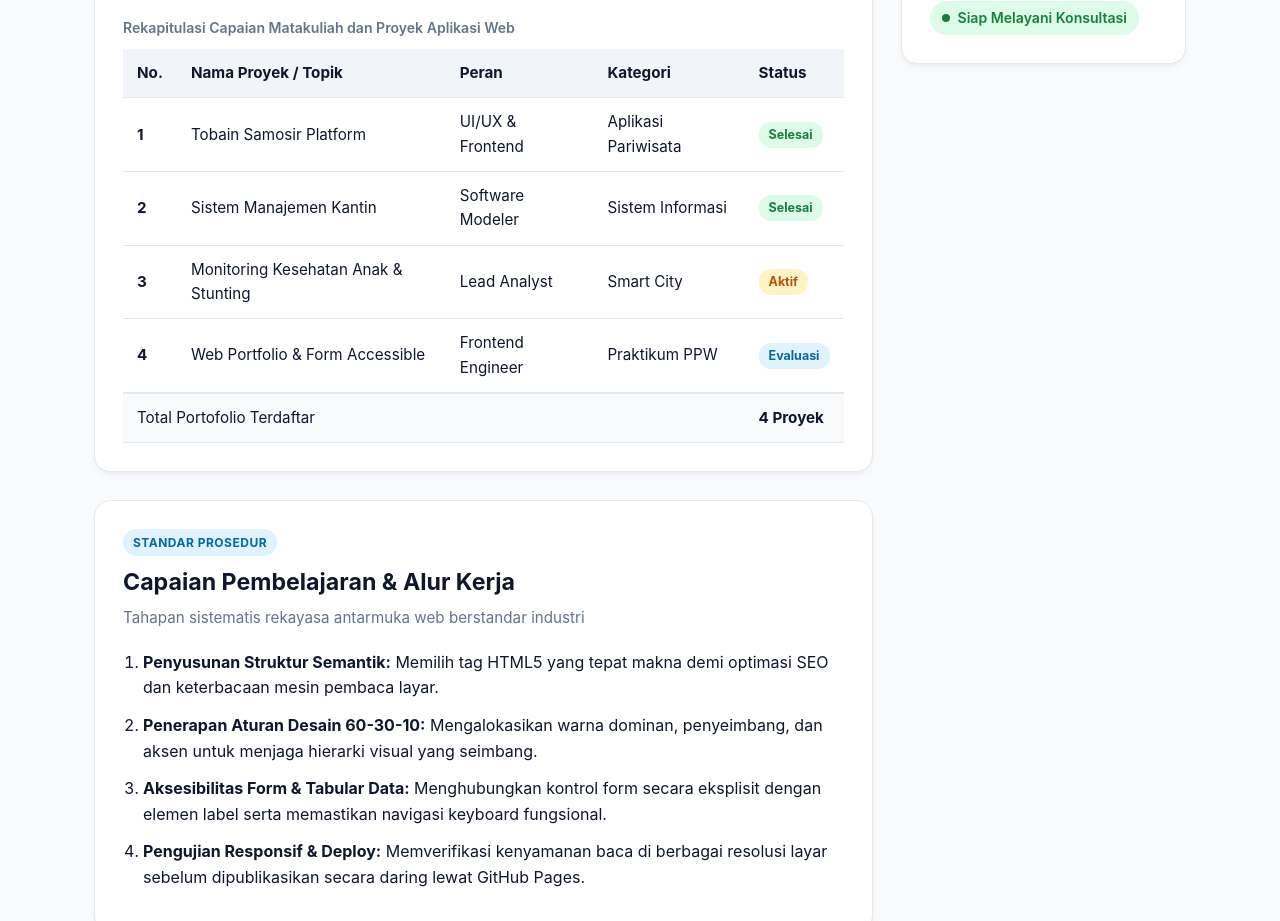
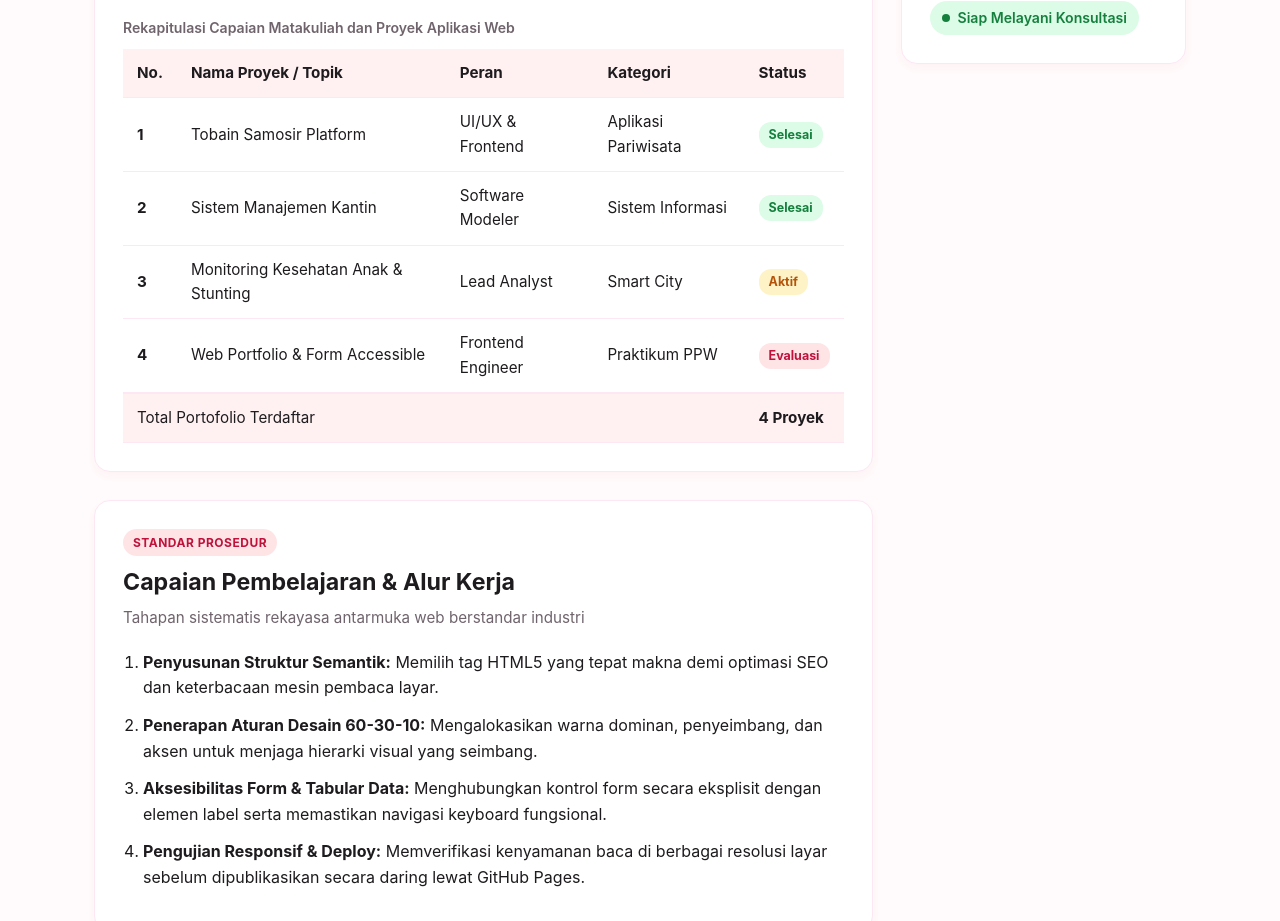
Before and after one commit to keziavania/ppw-2026-week2-12S24009, a plain HTML site: page index.html in a window 1280 px wide. Shown: the part 710-1631 px from the top of the page. Drawn offline with Linux system fonts and the light colour scheme.

Commit message:
style: apply subtle rose pink color scheme

```diff
--- a/style.css
+++ b/style.css
@@ -9,22 +9,24 @@ html {
 }
 
 :root {
-  --bg-canvas: #f8fafc;
-  --bg-card: #ffffff;
-  --text-main: #0f172a;
-  --text-muted: #64748b;
-  --border-subtle: #e2e8f0;
+  /* Harmoni Warna 60-30-10 Beraksen Rose / Pink Elegan */
+  --bg-canvas: #fffafb;        /* 60% Dominan: Latar blush sangat lembut */
+  --bg-card: #ffffff;          /* Permukaan kartu tetap putih bersih */
+  --text-main: #1e1b1e;        /* 30% Teks utama kontras tinggi */
+  --text-muted: #70646c;       /* Teks sekunder */
+  --border-subtle: #fce7f3;    /* Garis tepi dengan semburat pink lembut */
 
-  --accent-primary: #0284c7;
-  --accent-hover: #0369a1;
-  --accent-focus-ring: rgba(2, 132, 199, 0.2);
+  /* 10% Aksen Aksi (Rose Pink, Hover, dan Focus Ring) */
+  --accent-primary: #e11d48;   /* Warna utama rose/pink tegas */
+  --accent-hover: #be123c;     /* Warna tombol saat kursor disentuhkan */
+  --accent-focus-ring: rgba(225, 29, 72, 0.2);
 
+  --status-pink-bg: #ffe4e6;
+  --status-pink-text: #be123c;
   --status-green-bg: #dcfce7;
   --status-green-text: #15803d;
   --status-amber-bg: #fef3c7;
   --status-amber-text: #b45309;
-  --status-blue-bg: #e0f2fe;
-  --status-blue-text: #0369a1;
 }
 
 body {
@@ -38,11 +40,11 @@ body {
   position: sticky;
   top: 0;
   z-index: 200;
-  background: rgba(255, 255, 255, 0.85);
+  background: rgba(255, 255, 255, 0.88);
   backdrop-filter: blur(10px);
   -webkit-backdrop-filter: blur(10px);
   border-bottom: 1px solid var(--border-subtle);
-  box-shadow: 0 1px 3px rgba(0, 0, 0, 0.04);
+  box-shadow: 0 2px 6px rgba(225, 29, 72, 0.04);
 }
 
 .header-container {
@@ -112,13 +114,13 @@ body {
   border: 1px solid var(--border-subtle);
   border-radius: 16px;
   padding: 28px;
-  box-shadow: 0 4px 6px -1px rgba(0, 0, 0, 0.04), 0 2px 4px -2px rgba(0, 0, 0, 0.04);
+  box-shadow: 0 4px 10px rgba(225, 29, 72, 0.03);
   transition: transform 0.2s ease, box-shadow 0.2s ease;
 }
 
 .card-section:hover {
   transform: translateY(-2px);
-  box-shadow: 0 10px 15px -3px rgba(0, 0, 0, 0.06);
+  box-shadow: 0 10px 18px rgba(225, 29, 72, 0.06);
 }
 
 .section-heading {
@@ -127,8 +129,8 @@ body {
 
 .badge {
   display: inline-block;
-  background-color: var(--status-blue-bg);
-  color: var(--status-blue-text);
+  background-color: var(--status-pink-bg);
+  color: var(--status-pink-text);
   font-size: 0.75rem;
   font-weight: 700;
   text-transform: uppercase;
@@ -167,7 +169,7 @@ h2 {
 .skills-box {
   margin-top: 24px;
   padding: 20px;
-  background-color: #f8fafc;
+  background-color: #fff1f2;
   border-radius: 12px;
   border: 1px solid var(--border-subtle);
 }
@@ -175,6 +177,7 @@ h2 {
 .skills-box h2 {
   font-size: 1.05rem;
   margin-bottom: 12px;
+  color: var(--accent-primary);
 }
 
 .skills-chips {
@@ -192,7 +195,7 @@ h2 {
   font-weight: 600;
   padding: 6px 14px;
   border-radius: 20px;
-  box-shadow: 0 1px 2px rgba(0, 0, 0, 0.04);
+  box-shadow: 0 1px 2px rgba(225, 29, 72, 0.05);
 }
 
 .table-container {
@@ -222,17 +225,17 @@ h2 {
 }
 
 .data-table thead th {
-  background-color: #f1f5f9;
+  background-color: #fff1f2;
   color: var(--text-main);
   font-weight: 700;
 }
 
 .data-table tbody tr:hover {
-  background-color: #f8fafc;
+  background-color: #fff5f7;
 }
 
 .data-table tfoot td {
-  background-color: #f8fafc;
+  background-color: #fff1f2;
   border-top: 2px solid var(--border-subtle);
   color: var(--text-main);
 }
@@ -256,8 +259,8 @@ h2 {
 }
 
 .status-evaluasi {
-  background-color: var(--status-blue-bg);
-  color: var(--status-blue-text);
+  background-color: var(--status-pink-bg);
+  color: var(--status-pink-text);
 }
 
 .flow-list {
@@ -309,13 +312,13 @@ h2 {
 }
 
 .req {
-  color: #dc2626;
+  color: var(--accent-primary);
 }
 
 .form-input {
   width: 100%;
   padding: 10px 14px;
-  border: 1.5px solid #cbd5e1;
+  border: 1.5px solid #e2d9de;
   border-radius: 8px;
   font-size: 0.95rem;
   font-family: inherit;
@@ -361,15 +364,15 @@ h2 {
   border: 1px solid var(--border-subtle);
   border-radius: 8px;
   cursor: pointer;
-  background-color: #f8fafc;
+  background-color: #fffafb;
   font-size: 0.9rem;
   font-weight: 500;
   transition: border-color 0.2s ease, background-color 0.2s ease;
 }
 
 .option-card:hover {
-  background-color: #f1f5f9;
-  border-color: #cbd5e1;
+  background-color: #fff1f2;
+  border-color: #fbcfe8;
 }
 
 .btn-primary {
@@ -382,18 +385,18 @@ h2 {
   font-size: 1rem;
   font-weight: 700;
   cursor: pointer;
-  box-shadow: 0 4px 12px rgba(2, 132, 199, 0.25);
+  box-shadow: 0 4px 12px rgba(225, 29, 72, 0.25);
   transition: background-color 0.2s ease, box-shadow 0.2s ease;
 }
 
 .btn-primary:hover {
   background-color: var(--accent-hover);
-  box-shadow: 0 6px 16px rgba(2, 132, 199, 0.35);
+  box-shadow: 0 6px 16px rgba(225, 29, 72, 0.35);
 }
 
 .btn-primary:focus-visible {
   outline: none;
-  box-shadow: 0 0 0 4px rgba(2, 132, 199, 0.4);
+  box-shadow: 0 0 0 4px rgba(225, 29, 72, 0.4);
 }
 
 .side-card h3 {
@@ -401,6 +404,7 @@ h2 {
   margin-bottom: 12px;
   border-bottom: 1px solid var(--border-subtle);
   padding-bottom: 6px;
+  color: var(--accent-primary);
 }
 
 .side-card p {
```
